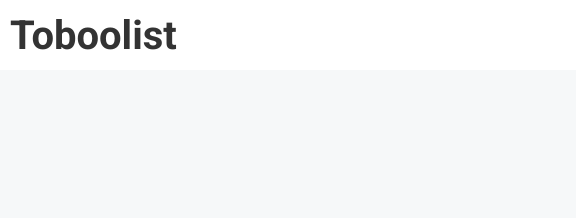
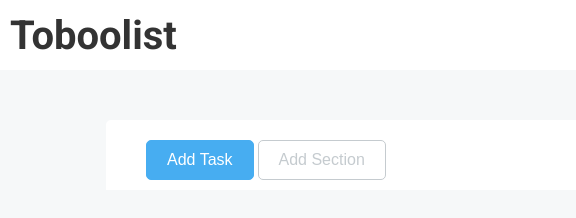
Before and after one commit to Gianluca-Loddo/html-css-toboolist, a plain HTML site: page index.html in a window 1280 px wide. Shown: the full height of the page, 64-640 px from the left. Drawn offline with Linux system fonts and the light colour scheme.

Commit message:
completamento topper button
- topper button container
- topper button
- invisibile

```diff
--- a/index.html
+++ b/index.html
@@ -27,7 +27,15 @@
     <main>
 
 
+        <div class="topper_button_container">
+            <button class="topper_button">Add Task</button>
+            <button class="topper_button invisible">Add Section</button>
+            <!-- Ho assegnato al secondo bottone due classi: "topper_button" e "invisible" affinchè il bottone
+             possa ereditare alcune proprietà dal primo bottone, ma con differenze di stile specificate in invisible. -->
+        </div>
 
+        <div class="todo_list_container">
+        </div>
 
 
     </main>
--- a/style.css
+++ b/style.css
@@ -16,6 +16,9 @@ header {
     padding: 10px 10px;
     /* padding: 10px 10px; 10px sopra e sotto, 10px a destra e sinistra */
     font-family: 'Roboto', sans-serif;
+    /* font-family: 'Roboto', sans-serif;
+    specifica il tipo di carattere da utilizzare per il testo nell'header.
+    se non riuscisse a caricare Roboto, utilizzerà un carattere sans-serif di default */
 }
 
 header img {
@@ -40,7 +43,51 @@ header h1 {
     font-size: 40px;
 }
 
+
+
+
 body {
     background-color: #f6f8f9;
-    /* colore di sfondo della pagina */
+    /* colore di sfondo della pagina: grigino molto chiaro, quasi bianco */
 }
+
+.topper_button_container {
+    background-color: white;
+    margin: 50px 170px 2px;
+    /* margine superiore di 65px, destro e sinistro di 205px, inferiore di 2px */
+    padding: 20px 40px 10px;
+    /* padding: 20px 40px 10px; 20px sopra, 40px a destra e sinistra, 10px sotto*/
+    border-radius: 5px 5px 0 0;
+    /* arrotonda gli angoli superiori del contenitore del bottone: SINISTRA E DESTRA */
+}
+
+
+.topper_button {
+    background-color: #47adf1;
+    color: white;
+    padding: 10px 20px;
+    /* padding: 10px 20px; 10px sopra e sotto, 20px a destra e sinistra
+    È lo spazio interno tra il contenuto (es: il testo "Add Task") e il bordo del bottone.*/
+    border: solid 1px #47adf1;
+    /* il bordo del bottone è di 1px, solido e dello stesso colore del bottone
+    rimuove il bordo predefinito che  i browser aggiungono ai bottoni.
+    Di solito quel bordo è grigio e ha uno stile "old-style".
+    Invece di inserire le specifiche si può usare "none" per il bordo,
+    così il bottone è più moderno e si adatta meglio al design personalizzato*/
+    border-radius: 5px;
+    /* arrotonda gli angoli del bottone
+    Più alto è il valore, più rotondi saranno gli angoli*/
+    font-size: 16px;
+}
+
+.topper_button.invisible {
+    /* Applica lo stile solo agli elementi che hanno sia topper_button che invisible come classi
+    nella gerarchia applica lo stile topper_button sovrascrivendo le proprietà specificate in invisible */
+    background-color: transparent;
+    /* rende il bottone invisibile, ma mantiene lo spazio occupato */
+    color: #c5cbcf;
+    border: solid 1px currentColor;
+    /* il bordo del bottone è di 1px, solido e dello stesso colore del bottone
+    color è un valore EREDITARIO (differentemente da background-color) e dunque si può
+    utilizzare "currentColor" per mantenere la coerenza con il colore del testo */
+}
```
